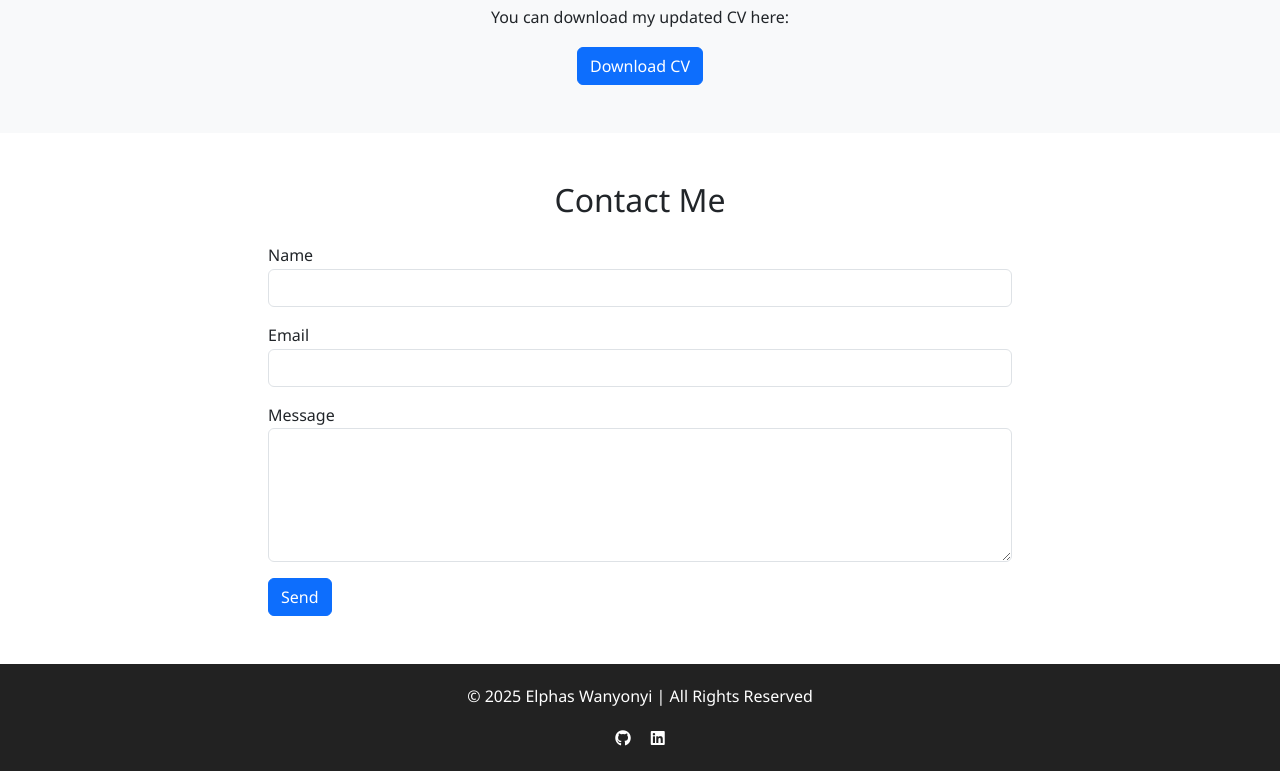
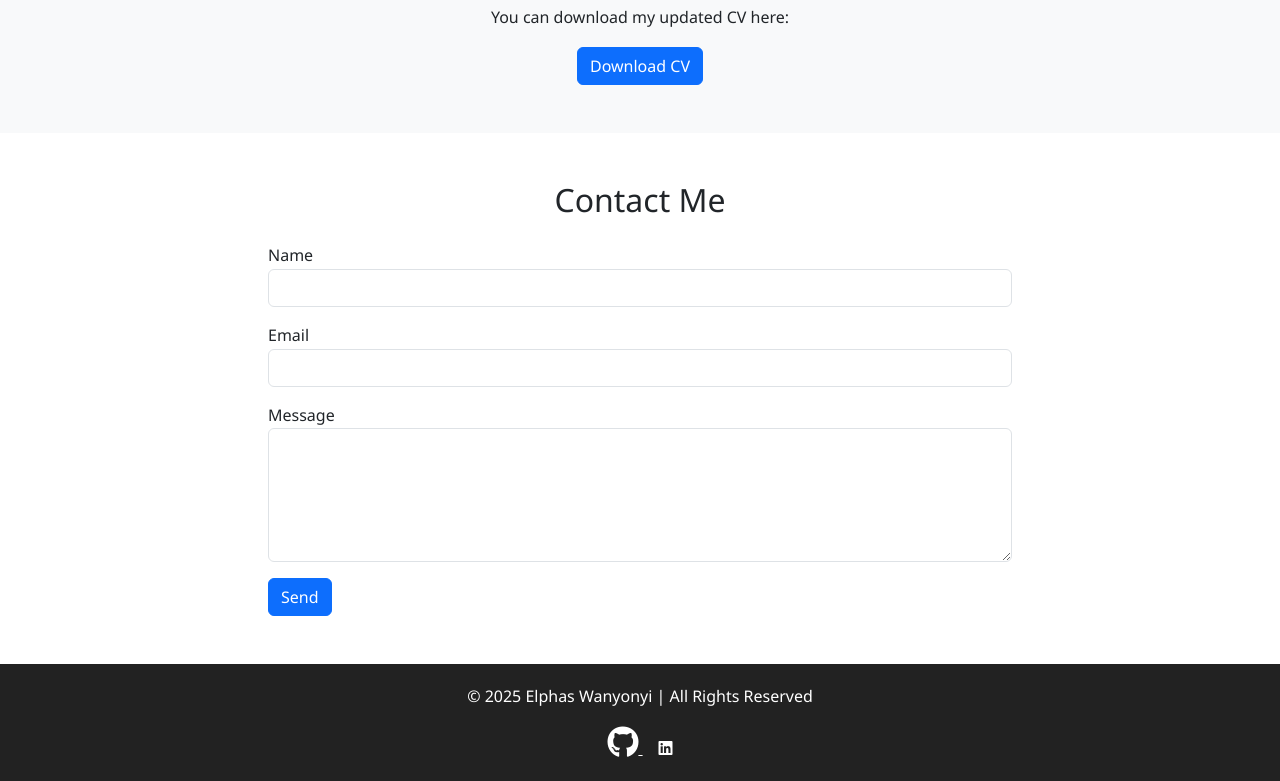
Before and after one commit to Elphazy/elphazy.github.io, a plain HTML site: page index.html in a window 1280 px wide. Shown: the part 2189-2970 px from the top of the page. Drawn offline with nearby package versions, Linux system fonts and the light colour scheme.

Commit message:
Update index.html
Updated github link

```diff
--- a/index.html
+++ b/index.html
@@ -220,7 +220,9 @@
 <footer>
   <p>© 2025 Elphas Wanyonyi | All Rights Reserved</p>
   <div>
-    <a href="https://github.com/Elphazy" class="text-white me-3"><i class="fab fa-github"></i></a>
+   <a href="https://github.com/Elphazy" target="_blank" class="text-white me-3">
+   <i class="fab fa-github fa-2x"></i>
+</a>
     <a href="https://linkedin.com/in/elphas-wanyonyi-436005190" class="text-white"><i class="fab fa-linkedin"></i></a>
   </div>
 </footer>
```
